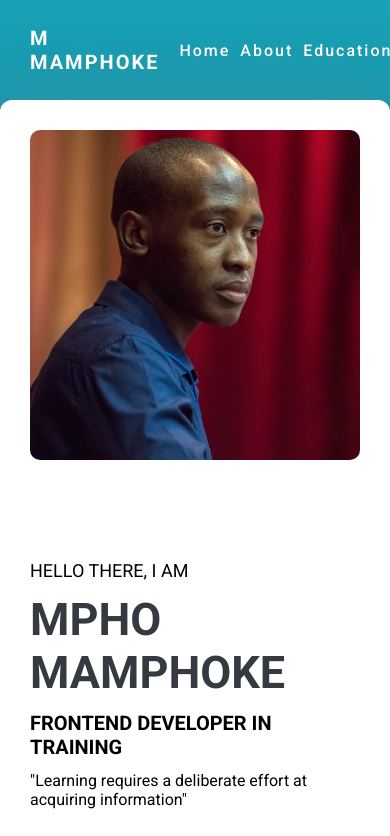
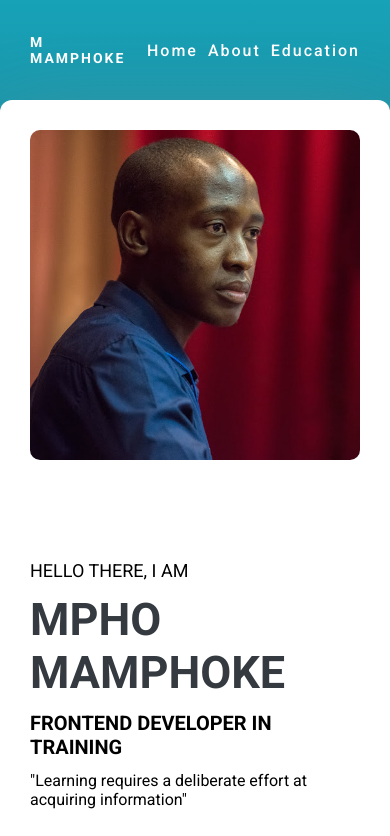
Before and after one commit to Sayfo1809/portfolio-site, a plain HTML site: page index.html in a window 390 px wide. Shown: the top 836 px of the page. Drawn offline with Linux system fonts and the light colour scheme.

Commit message:
Navbar fix for mobile

```diff
--- a/sass/components/_navbar.scss
+++ b/sass/components/_navbar.scss
@@ -8,7 +8,7 @@
     font-size: 2.5rem;
 
     @include respond(mobile) {
-      font-size: 2rem;
+      font-size: 1.4rem;
     }
   }
 
@@ -20,6 +20,7 @@
 
     @include respond(mobile) {
       gap: 1rem;
+      font-size: 1.6rem;
     }
   }
 
```
Also changed, not shown: css/styles.css.
